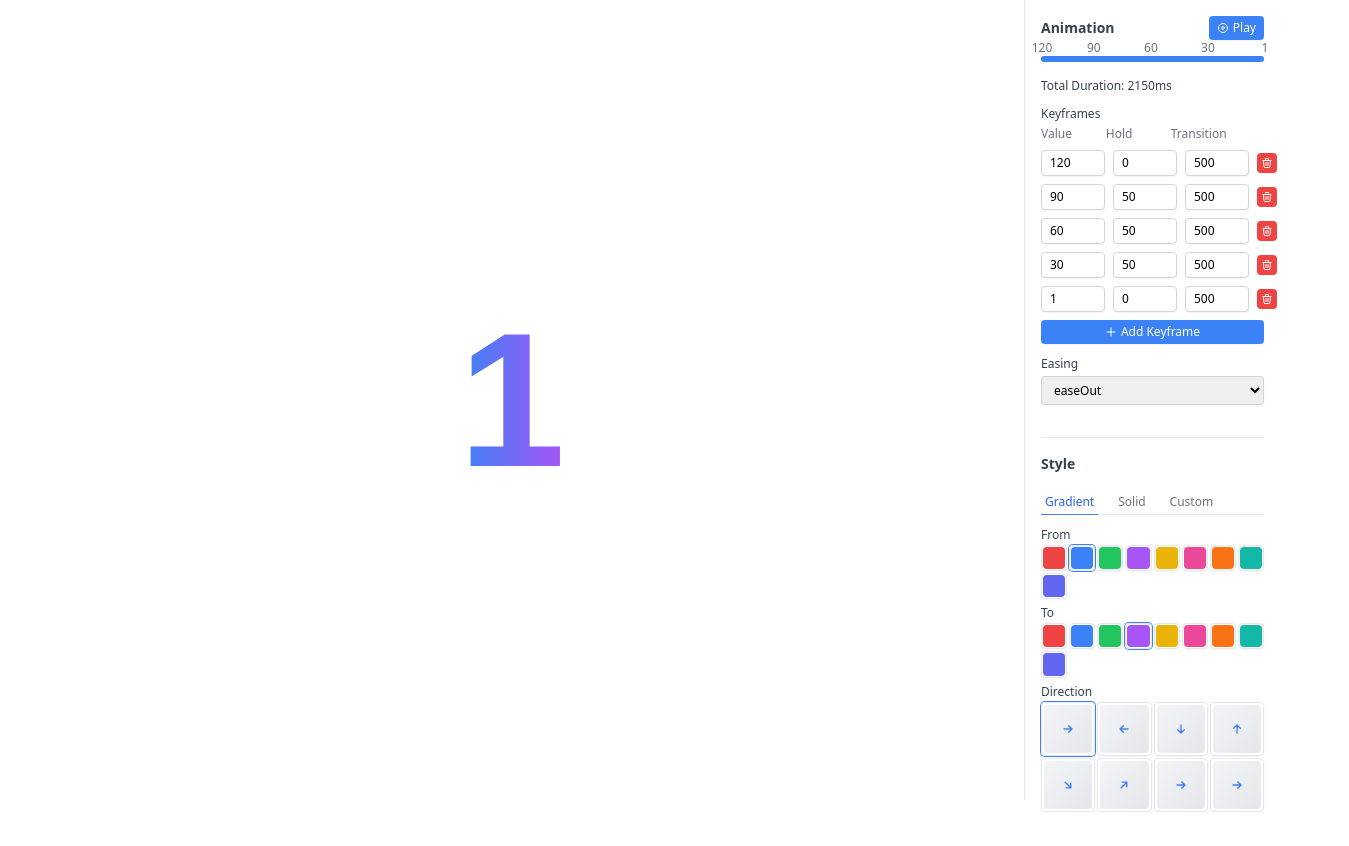
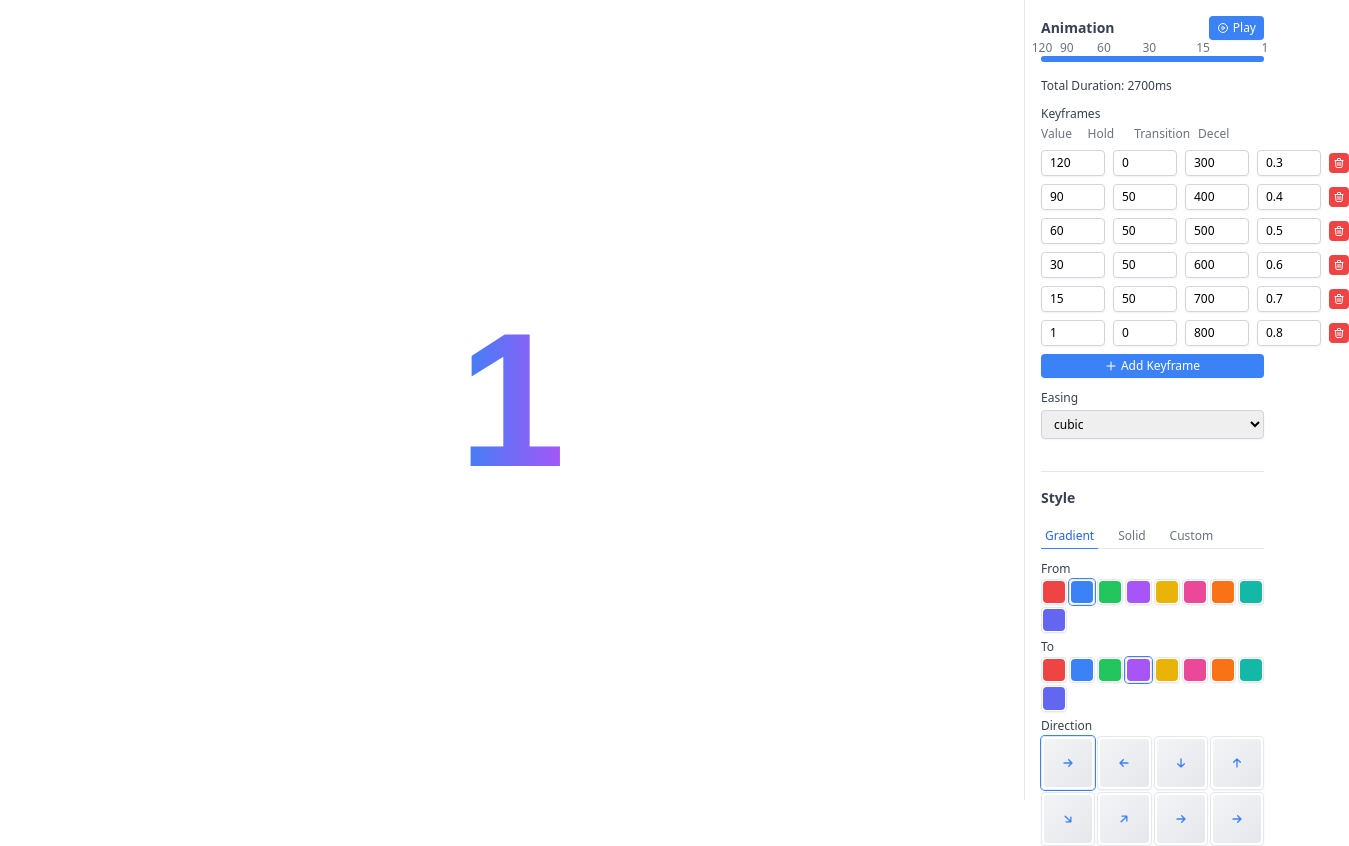
Before and after one commit to jeffjose/arr-demo, a SvelteKit app: page / in a window 1280 px wide. Shown: the whole page, 1349 px wide, since content can reach past the window. Before the commit the page ends 812 px from the top, so only its background shows below. Built offline with nearby package versions, Linux system fonts and the light colour scheme; a web font is replaced by a local one.

Commit message:
decelration

```diff
--- a/src/routes/+layout.svelte
+++ b/src/routes/+layout.svelte
@@ -25,14 +25,16 @@
 		value: number;
 		holdTime: number; // Time to hold at this keyframe in ms
 		transitionDuration: number; // Duration of transition to next keyframe
+		deceleration: number; // Rate of FPS drop (0-1, higher means faster deceleration)
 	};
 
 	let keyframes = $state<Keyframe[]>([
-		{ value: 120, holdTime: 0, transitionDuration: 500 },
-		{ value: 90, holdTime: 50, transitionDuration: 500 },
-		{ value: 60, holdTime: 50, transitionDuration: 500 },
-		{ value: 30, holdTime: 50, transitionDuration: 500 },
-		{ value: 1, holdTime: 0, transitionDuration: 500 }
+		{ value: 120, holdTime: 0, transitionDuration: 300, deceleration: 0.3 }, // Start at max refresh rate
+		{ value: 90, holdTime: 50, transitionDuration: 400, deceleration: 0.4 }, // First deceleration
+		{ value: 60, holdTime: 50, transitionDuration: 500, deceleration: 0.5 }, // Further slowdown
+		{ value: 30, holdTime: 50, transitionDuration: 600, deceleration: 0.6 }, // Significant slowdown
+		{ value: 15, holdTime: 50, transitionDuration: 700, deceleration: 0.7 }, // Almost stopped
+		{ value: 1, holdTime: 0, transitionDuration: 800, deceleration: 0.8 } // Final settling
 	]);
 
 	// Animation configuration
@@ -47,7 +49,7 @@
 		| 'sine'
 		| 'circ'
 		| 'expo'
-	>('easeOut');
+	>('cubic');
 
 	const colors = [
 		{ name: 'Red', class: 'text-red-500', bg: 'bg-red-500' },
@@ -162,10 +164,12 @@
 		const nextFrame = keyframes[currentKeyframeIndex + 1];
 
 		if (nextFrame) {
-			// Interpolate between current and next frame
+			// Interpolate between current and next frame with deceleration
 			const easedProgress = easingFunctions[easingFunction](frameProgress);
+			const decelerationFactor = currentFrame.deceleration;
 			const currentValue =
-				currentFrame.value + (nextFrame.value - currentFrame.value) * easedProgress;
+				currentFrame.value +
+				(nextFrame.value - currentFrame.value) * easedProgress * decelerationFactor;
 			fps.set(Math.round(currentValue));
 			progress = getOverallProgress(currentTime);
 			animationFrameId = requestAnimationFrame(animate);
@@ -222,7 +226,7 @@
 		const lastFrame = keyframes[keyframes.length - 1];
 		keyframes = [
 			...keyframes.slice(0, -1),
-			{ value: lastFrame.value, holdTime: 100, transitionDuration: 500 },
+			{ value: lastFrame.value, holdTime: 100, transitionDuration: 500, deceleration: 0.5 },
 			lastFrame
 		];
 	}
@@ -350,6 +354,7 @@
 							<div class="w-16">Value</div>
 							<div class="w-16">Hold</div>
 							<div class="w-16">Transition</div>
+							<div class="w-16">Decel</div>
 							<div class="w-8"></div>
 						</div>
 						{#each keyframes as keyframe, i}
@@ -375,6 +380,14 @@
 									max="2000"
 									step="100"
 									bind:value={keyframe.transitionDuration}
+									class="w-16 rounded border border-gray-300 px-2 py-1 text-xs shadow-sm focus:border-blue-500 focus:outline-none focus:ring-1 focus:ring-blue-500"
+								/>
+								<input
+									type="number"
+									min="0"
+									max="1"
+									step="0.1"
+									bind:value={keyframe.deceleration}
 									class="w-16 rounded border border-gray-300 px-2 py-1 text-xs shadow-sm focus:border-blue-500 focus:outline-none focus:ring-1 focus:ring-blue-500"
 								/>
 								<button
```
